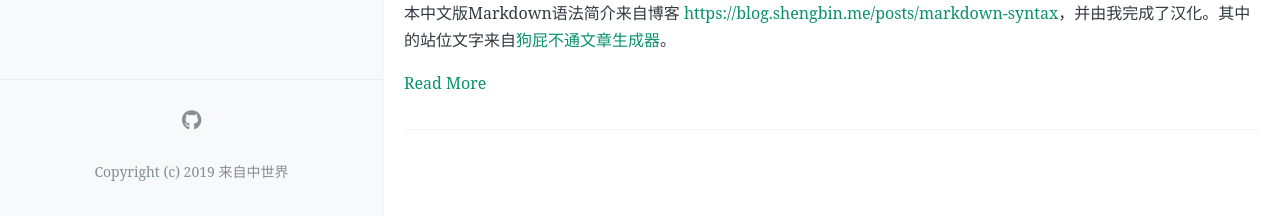
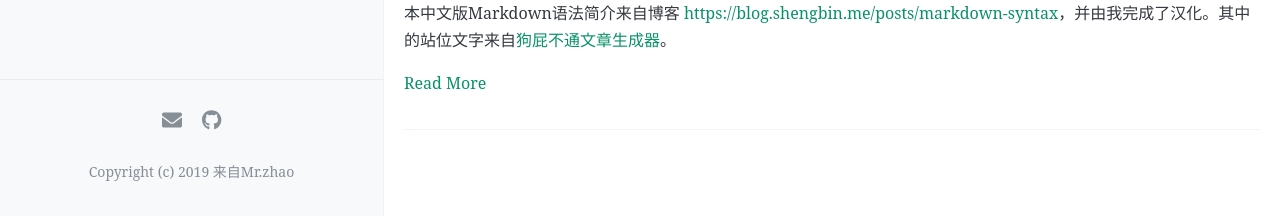
Before and after one commit to Dallin-zyl/zyl, a Jekyll site: the page built from index.html, in a window 1280 px wide and 954 px high. Shown: the part 735-951 px from the top of the window. Built offline with Jekyll 4.4.1, drawn with Linux system fonts in a browser that asks for light colours; the list of posts is cut into pages by our own code; comment, search, counter and statistics services are not loaded.

Commit message:
Update _config.yml

```diff
--- a/_config.yml
+++ b/_config.yml
@@ -52,7 +52,7 @@ footer-links:
   weibo:  #请输入你的微博个性域名 https://www.weibo.com/<thispart>
   behance: # https://www.behance.net/<>
   dribbble: # https://dribbble.com/<>
-  email: #youremailaddress@mail.com
+  email: 1309966277@qq.com #youremailaddress@mail.com
   facebook: #https://www.facebook.com/<>
   flickr: #https://www.flickr.com/<>
   github: Dallin-zyl/zyl #https://github.com/<>
@@ -66,7 +66,7 @@ footer-links:
   youtube: # channel/<your_long_string> or user/<user-name>
 
 # 站点页脚的文字
-footer-text: Copyright (c) 2019 来自中世界
+footer-text: Copyright (c) 2019 来自Mr.zhao
 
 #
 # 评论，注意，请不要同时添加多种不同的评论区
```
